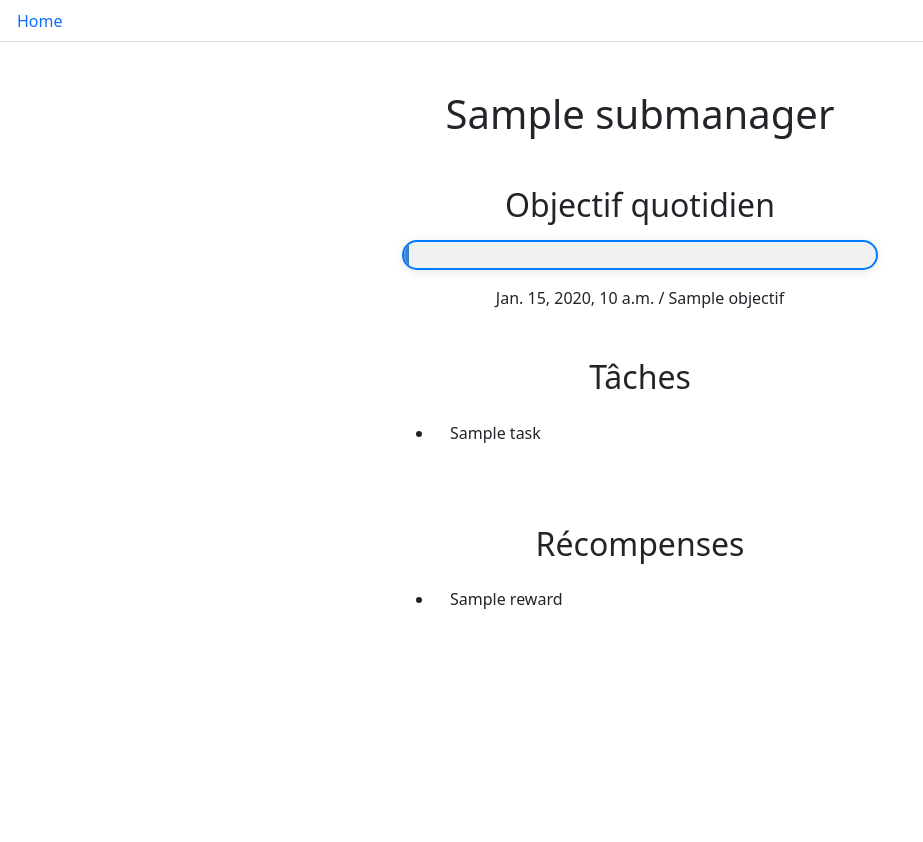
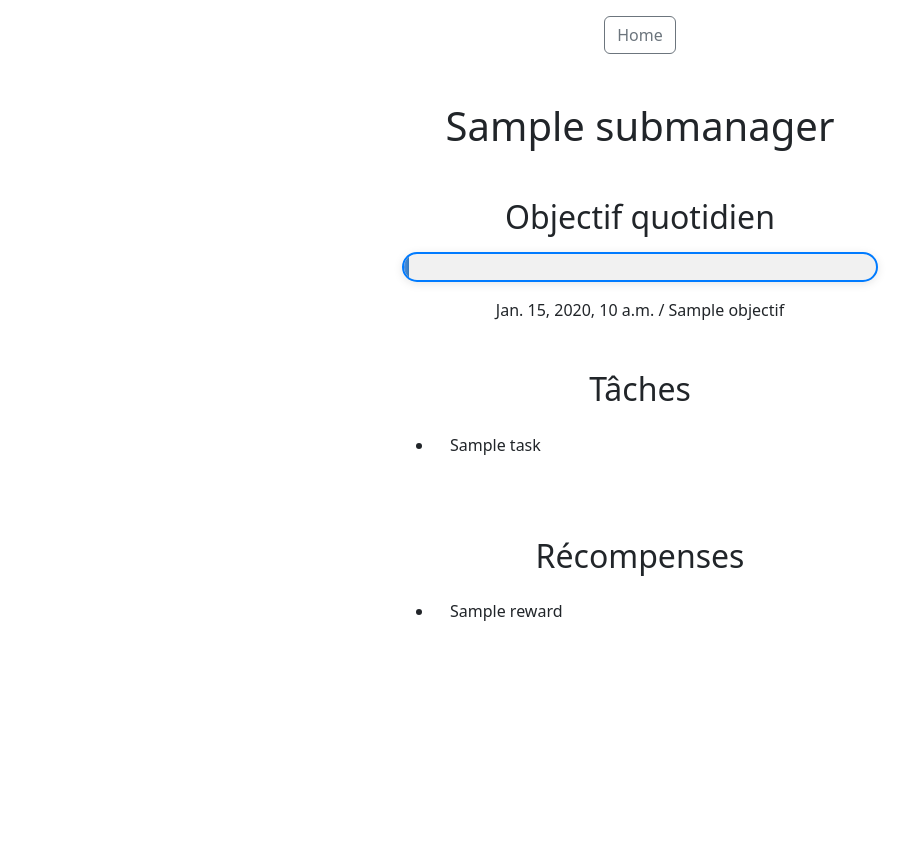
Before and after one commit to MelodyDuplaix/tasks_manager_django, a Django app: template manager/tasks/templates/tasks/submanager_page.html in a window 1280 px wide. Shown: the whole page, without its empty margins (0-923 px from the left). After the commit the page ends 621 px from the top, so only its background shows below. Run offline with Django 5.2, Linux system fonts and the light colour scheme; tables that the repository leaves empty hold one stand-in row (values such as "Sample post"); the template is opened without the code that fills it: values that come from a table or form of the project are taken from there, most other values are stand-ins (such as "Sample title", 1, 10 or a date in 2020).

Commit message:
Remplacement de la barre de navigation par un bouton home

```diff
--- a/manager/manager/urls.py
+++ b/manager/manager/urls.py
@@ -20,8 +20,8 @@ from tasks import views
 
 urlpatterns = [
     path('admin/', admin.site.urls, name='admin'),
-    path('', views.options, name='options'),
-    path('options/<int:submanager_id>', views.update_submanager, name='update_submanager'),
+    path('', views.options, name='home'),
+    path('update/<int:submanager_id>/', views.update_submanager, name='update_submanager'),
     path('add_submanager/', views.add_submanager, name='add_submanager'),
     path('delete_submanager/<int:submanager_id>', views.delete_submanager, name='delete_submanager'),
     path('<int:submanager_id>/', views.submanager_page, name='submanager_page'),
--- a/manager/tasks/templates/tasks/add_sub_manager.html
+++ b/manager/tasks/templates/tasks/add_sub_manager.html
@@ -13,7 +13,7 @@
           {{ form.as_p }}
           <div class="d-flex justify-content-between mt-3">
             <input type="submit" value="Envoyer" class="btn btn-primary">
-            <a href="/" class="btn btn-outline-danger">Annuler</a>
+            <a href="{% url 'home' %}" class="btn btn-outline-danger">Annuler</a>
           </div>
       </form>
     </div>
--- a/manager/tasks/templates/tasks/submanager_page.html
+++ b/manager/tasks/templates/tasks/submanager_page.html
@@ -5,14 +5,10 @@
 {% endblock %}
 
 {% block content %}
-<nav>
-  <div class="nav nav-tabs" id="nav-tab" role="tablist">
-    <a class="nav-link btn" id="nav-home-tab" href="/" role="tab" aria-controls="nav-home" aria-selected="false">Home</a>
-  </div>
-</nav>
 
-<div class="d-flex justify-content-center vh-100">
+<div class="mt-3 d-flex justify-content-center vh-100">
   <div class="container" style="max-width: 500px; margin-left: auto; margin-right: auto;">
+    <p class="text-center"><a href="{% url 'home' %}" class="btn btn-outline-secondary">Home</a></p>
     <h1 class="text-center mt-5">{{ submanager.name }}</h1>
 
     <h2 class="text-center mt-5">Objectif quotidien</h2>
```
